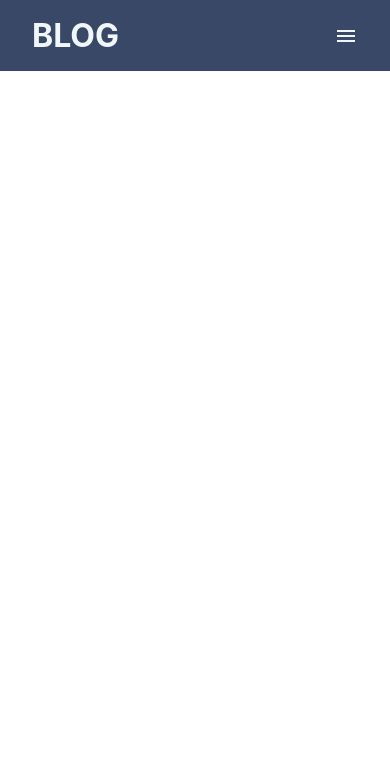
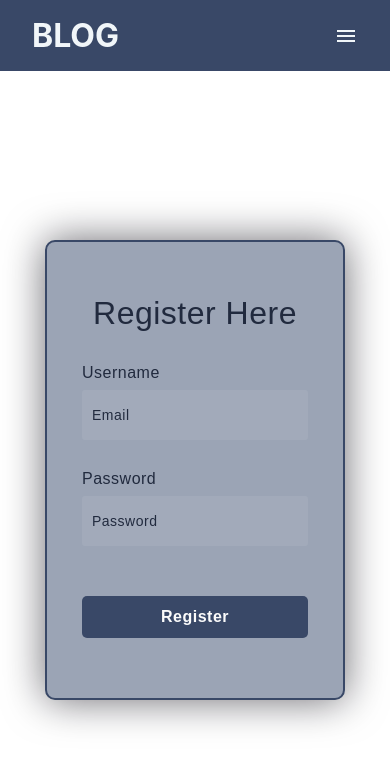
Before and after one commit to Mud2003/Blogger-app, a React (Create React App) app: page /register in a window 390 px wide. Before the commit this address had no page. Shown: the top 766 px of the page. Built offline with nearby package versions, Linux system fonts and the light colour scheme.

Commit message:
login & register page
Create the login & register page only client side.

```diff
--- a/src/App.js
+++ b/src/App.js
@@ -4,6 +4,8 @@ import NavBar from './components/NavBar/NavBar';
 import Home from './components/Pages/Home/Home';
 import Blogs from './components/Pages/Blogs/Blogs';
 import CreatePost from './components/Pages/CreatePost/CreatePost';
+import Login from './components/Pages/Login/Login';
+import Register from './components/Pages/Register/Register';
 
 function App() {
   return (
@@ -11,6 +13,8 @@ function App() {
       <BrowserRouter>
           <NavBar />
           <Routes>
+            <Route path='/register' element={<Register/>} />
+            <Route path='/login' element={<Login/>} />
             <Route path='/blogs' element={<Blogs />} />
             <Route path='/createpost' element={<CreatePost/>} />
             <Route path='/' element={<Home />} />
--- a/src/components/NavBar/NavBar.jsx
+++ b/src/components/NavBar/NavBar.jsx
@@ -19,7 +19,9 @@ function NavBar() {
                 <ul className='links'>
                     <li id='ll'><Link to='/'>Home</Link></li>
                     <li id='ll'><Link to='/blogs'>Blogs</Link></li>
-                    <li id='ll'><Link to='/createpost'>Create Post</Link></li>
+                    <li id='ll'><Link to='/login'>Login</Link></li>
+                    <li id='ll'><Link to='/register'>Register</Link></li>
+                    {/* <li id='ll'><Link to='/createpost'>Create Post</Link></li> */}
                 </ul>
                 <div className='menuicon' onClick={clickBtn}>
                     <MenuIcon fontSize='medium' style={{ display: display === 'none' ? 'block' : 'none' }} />
@@ -29,7 +31,9 @@ function NavBar() {
             <ul className="menulist" id='mnl' style={{display}}>
                 <li id='ml'><Link to='/'>Home</Link></li>
                 <li id='ml'><Link to='/blogs'>Blogs</Link></li>
-                <li id='ml'><Link to='/createpost'>Create Post</Link></li>
+                <li id='ml'><Link to='/login'>Login</Link></li>
+                <li id='ml'><Link to='/register'>Register</Link></li>
+                {/* <li id='ml'><Link to='/createpost'>Create Post</Link></li> */}
             </ul>
         </>
     )
--- a/src/components/Pages/Blogs/Blog.jsx
+++ b/src/components/Pages/Blogs/Blog.jsx
@@ -2,7 +2,7 @@ import './blog.css';
 
 function Blog(props) {
     return (
-        <div className='blog'>
+        <div className='blog' onClick={""}>
             <img src={props.photo} alt="" />
             <div className="content">
                 <h2>{props.title}</h2>
--- a/src/components/Pages/Blogs/blog.css
+++ b/src/components/Pages/Blogs/blog.css
@@ -9,6 +9,7 @@
     border: 1px solid #212A3E;
     border-radius: 20px;
     background-color: #9BA4B5;
+    cursor: pointer;
 }
 .content{
     display: flex;
--- /dev/null
+++ b/src/components/Pages/Login/Login.jsx
@@ -0,0 +1,18 @@
+import React from 'react';
+import "./login.css";
+
+export default function Login() {
+  return (
+        <form>
+          <h3>Login Here</h3>
+
+          <label for="username">Username</label>
+          <input type="text" placeholder="Email" id="username"/>
+
+              <label for="password">Password</label>
+              <input type="password" placeholder="Password" id="password"/>
+
+                  <button>Log In</button>
+        </form>
+  )
+}
--- /dev/null
+++ b/src/components/Pages/Login/login.css
@@ -0,0 +1,113 @@
+*,
+*:before,
+*:after{
+    padding: 0;
+    margin: 0;
+    box-sizing: border-box;
+}
+
+form{
+    height: 520px;
+    width: 400px;
+    background-color: #212A3E;
+    position: absolute;
+    transform: translate(-50%,-50%);
+    top: 50%;
+    left: 50%;
+    border-radius: 10px;
+    backdrop-filter: blur(10px);
+    border: 2px solid rgba(255,255,255,0.1);
+    box-shadow: 0 0 40px rgba(8,7,16,0.6);
+    padding: 50px 35px;
+    margin-top: 3rem;
+}
+form *{
+    font-family: 'Poppins',sans-serif;
+    color: #ffffff;
+    letter-spacing: 0.5px;
+    outline: none;
+    border: none;
+}
+form h3{
+    font-size: 32px;
+    font-weight: 500;
+    line-height: 42px;
+    text-align: center;
+}
+
+label{
+    display: block;
+    margin-top: 30px;
+    font-size: 16px;
+    font-weight: 500;
+}
+input{
+    display: block;
+    height: 50px;
+    width: 100%;
+    background-color: rgba(255,255,255,0.07);
+    border-radius: 3px;
+    padding: 0 10px;
+    margin-top: 8px;
+    font-size: 14px;
+    font-weight: 300;
+}
+::placeholder{
+    color: #e5e5e5;
+}
+button{
+    margin-top: 50px;
+    width: 100%;
+    background-color: #ffffff;
+    color: #080710;
+    padding: 15px 0;
+    font-size: 18px;
+    font-weight: 600;
+    border-radius: 5px;
+    cursor: pointer;
+}
+
+
+@media screen and (max-width: 499px) {
+    form{
+        height: 460px;
+        width: 300px;
+        background-color: #212A3E;
+        position: absolute;
+        transform: translate(-50%,-50%);
+        top: 50%;
+        left: 50%;
+        border-radius: 10px;
+        backdrop-filter: blur(10px);
+        border: 2px solid rgba(255,255,255,0.1);
+        box-shadow: 0 0 40px rgba(8,7,16,0.6);
+        padding: 50px 35px;
+    }
+    button{
+        margin-top: 50px;
+        width: 100%;
+        background-color: #ffffff;
+        color: #080710;
+        padding: 12px 0;
+        font-size: 16px;
+        font-weight: 600;
+        border-radius: 5px;
+        cursor: pointer;
+    }
+}
+@media screen and (max-width: 323px) {
+    form{
+        height: 460px;
+        width: 270px;
+        background-color: #212A3E;
+        position: absolute;
+        transform: translate(-50%,-50%);
+        top: 50%;
+        left: 50%;
+        border-radius: 10px;
+        backdrop-filter: blur(10px);
+        border: 2px solid rgba(255,255,255,0.1);
+        box-shadow: 0 0 40px rgba(8,7,16,0.6);
+        padding: 50px 35px;
+    }
+}
--- /dev/null
+++ b/src/components/Pages/Register/Register.jsx
@@ -0,0 +1,18 @@
+import React from 'react';
+import'./register.css';
+
+export default function Register() {
+  return (
+      <form className='r'>
+          <h3>Register Here</h3>
+
+          <label for="username">Username</label>
+          <input type="text" placeholder="Email" id="username" />
+
+          <label for="password">Password</label>
+          <input type="password" placeholder="Password" id="password" />
+
+          <button>Register</button>
+      </form>
+  )
+}
--- /dev/null
+++ b/src/components/Pages/Register/register.css
@@ -0,0 +1,115 @@
+*,
+*:before,
+*:after{
+    padding: 0;
+    margin: 0;
+    box-sizing: border-box;
+}
+
+.r{
+    height: 520px;
+    width: 400px;
+    background-color: #9BA4B5;
+    position: absolute;
+    transform: translate(-50%,-50%);
+    top: 50%;
+    left: 50%;
+    border-radius: 10px;
+    backdrop-filter: blur(10px);
+    border: 2px solid #394867;
+    box-shadow: 0 0 40px rgba(8,7,16,0.6);
+    padding: 50px 35px;
+    margin-top: 3rem;
+}
+.r *{
+    font-family: 'Poppins',sans-serif;
+    color: #212A3E;
+    letter-spacing: 0.5px;
+    outline: none;
+    border: none;
+}
+.r > h3{
+    font-size: 32px;
+    font-weight: 500;
+    line-height: 42px;
+    text-align: center;
+}
+
+label{
+    display: block;
+    margin-top: 30px;
+    font-size: 16px;
+    font-weight: 500;
+}
+input{
+    display: block;
+    height: 50px;
+    width: 100%;
+    background-color: rgba(255,255,255,0.07);
+    border-radius: 3px;
+    padding: 0 10px;
+    margin-top: 8px;
+    font-size: 14px;
+    font-weight: 300;
+}
+.r> ::placeholder{
+    color: #212A3E;
+}
+.r > button{
+    margin-top: 50px;
+    width: 100%;
+    background-color: #394867;
+    color: #fbfbfb;
+    padding: 15px 0;
+    font-size: 18px;
+    font-weight: 600;
+    border-radius: 5px;
+    cursor: pointer;
+}
+
+
+@media screen and (max-width: 499px) {
+    .r {
+            height: 460px;
+            width: 300px;
+            background-color: #9BA4B5;
+            position: absolute;
+            transform: translate(-50%, -50%);
+            top: 50%;
+            left: 50%;
+            border-radius: 10px;
+            backdrop-filter: blur(10px);
+            border: 2px solid #394867;
+            box-shadow: 0 0 40px rgba(8, 7, 16, 0.6);
+            padding: 50px 35px;
+            margin-top: 3rem;
+        }
+        .r > button{
+            margin-top: 50px;
+            width: 100%;
+            background-color: #394867;
+            color: #fbfbfb;
+            padding: 12px 0;
+            font-size: 16px;
+            font-weight: 600;
+            border-radius: 5px;
+            cursor: pointer;
+        }
+}
+@media screen and (max-width: 323px) {
+    .r {
+            height: 480px;
+            width: 270px;
+            background-color: #9BA4B5;
+            position: absolute;
+            transform: translate(-50%, -50%);
+            top: 50%;
+            left: 50%;
+            border-radius: 10px;
+            backdrop-filter: blur(10px);
+            border: 2px solid #394867;
+            box-shadow: 0 0 40px rgba(8, 7, 16, 0.6);
+            padding: 50px 35px;
+            margin-top: 3rem;
+        }
+    }
```
